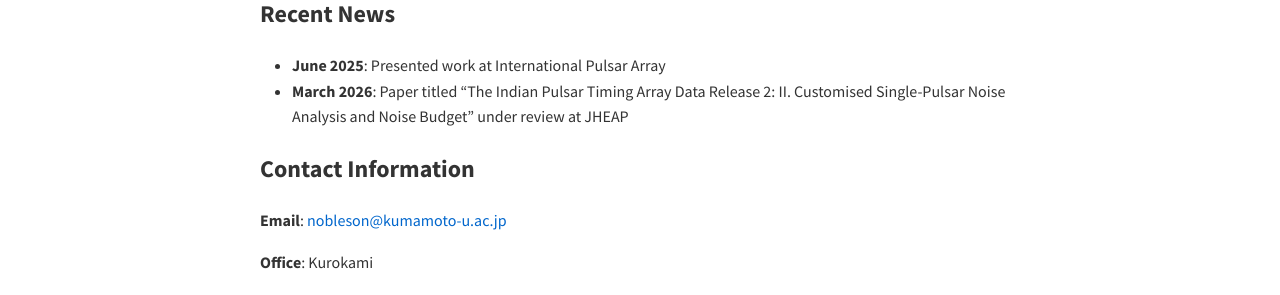
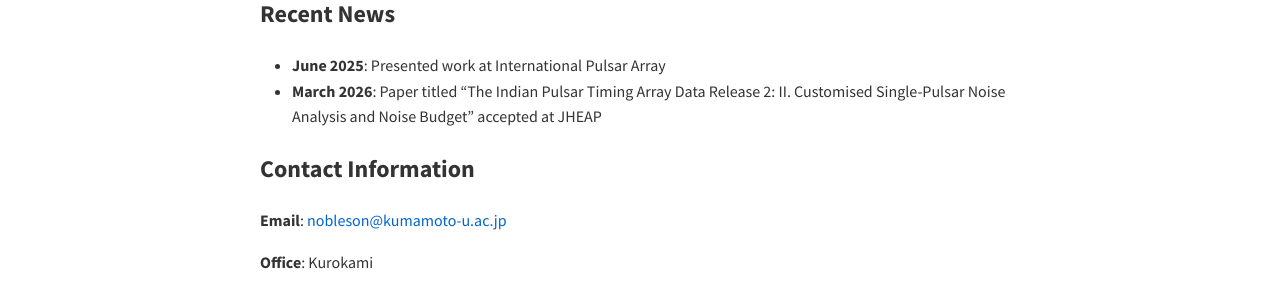
Before and after one commit to nobleson-phy/nobleson-phy.github.io, a Jekyll site: the page built from index.md, in a window 1280 px wide. Shown: the part 1391-1686 px from the top of the page. Built offline with Jekyll 4.4.1, drawn with Linux system fonts in a browser that asks for light colours; some web fonts are replaced.

Commit message:
Fix mobile menu dropdown clipped by header overflow
Co-Authored-By: Claude Opus 4.6 <noreply@anthropic.com>

```diff
--- a/_sass/main.scss
+++ b/_sass/main.scss
@@ -43,7 +43,7 @@ a {
   border-bottom: 1px solid rgba($cosmic-glow, 0.2);
   padding: 20px 0;
   position: relative;
-  overflow: hidden;
+  overflow: visible;
 
   .header-stars {
     position: absolute;
@@ -51,6 +51,7 @@ a {
     left: 0;
     width: 100%;
     height: 100%;
+    overflow: hidden;
     background-image:
       radial-gradient(1px 1px at 10% 20%, rgba($star-color, 0.8) 0%, transparent 100%),
       radial-gradient(1px 1px at 30% 70%, rgba($star-color, 0.6) 0%, transparent 100%),
--- a/index.md
+++ b/index.md
@@ -30,7 +30,7 @@ Keywords: Gravitational Waves, Pulsar Timing Arrays, Millisecond Pulsars, Superm
 ## Recent News
 
 - **June 2025**: Presented work at International Pulsar Array
-- **March 2026**: Paper titled "The Indian Pulsar Timing Array Data Release 2: II. Customised Single-Pulsar Noise Analysis and Noise Budget" under review at JHEAP
+- **March 2026**: Paper titled "The Indian Pulsar Timing Array Data Release 2: II. Customised Single-Pulsar Noise Analysis and Noise Budget" accepted at JHEAP
 
 ## Contact Information
 
```
Also changed, not shown: .claude/settings.local.json.
